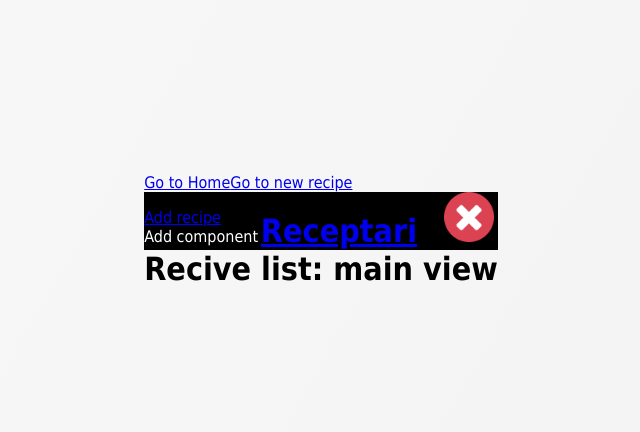
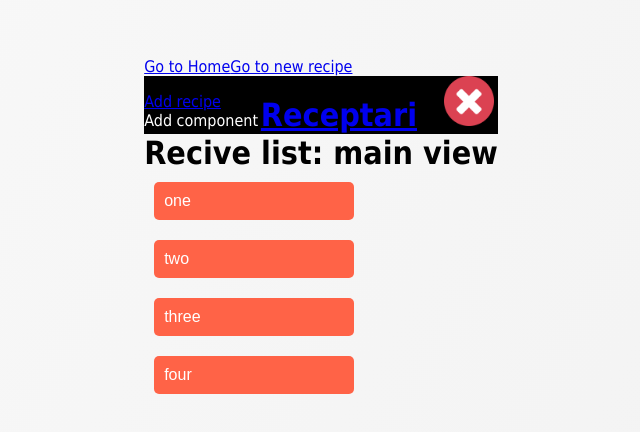
Before and after one commit to Menjaplom/Receptari, a Vue app: page / in a window 1280 px wide. Shown: the part 170-602 px from the top of the page, without its empty margins (319-959 px from the left). Built offline with nearby package versions, Linux system fonts and the light colour scheme.

Commit message:
WIP modifing draggable list example to sute my needs

```diff
--- /dev/null
+++ b/src/components/DraggableList.vue
@@ -0,0 +1,95 @@
+<script setup lang="ts">
+import { ref, computed } from 'vue'
+import type { Ref } from 'vue'
+/*const props = defineProps({
+  list: Array<string>
+})*/
+interface DragOver {
+  item: string
+  pos: number
+  dir: string
+}
+const nullDragOver: DragOver = { item: '', pos: -1, dir: 'up' }
+const items = ref(['one', 'two', 'three', 'four'])
+const over: Ref<DragOver> = ref(nullDragOver)
+const startLoc = ref(0)
+const dragging = ref(false)
+const dragFrom = ref({})
+
+function startDrag(item, e) {
+  startLoc.value = e.clientY
+  dragging.value = true
+  dragFrom.value = item
+  console.log(dragFrom)
+}
+
+function finishDrag(item, pos) {
+  items.value.splice(pos, 1)
+  items.value.splice(over.value.pos, 0, item)
+  over.value = nullDragOver
+}
+
+function onDragOver(item, pos, e) {
+  const dir = startLoc.value < e.clientY ? 'down' : 'up'
+  setTimeout(() => {
+    over.value = { item: item, pos: pos, dir: dir }
+  }, 50)
+}
+</script>
+
+<template>
+  <div class="list">
+    <TransitionGroup name="flip-list" tag="div">
+      <li
+        @dragover="(e) => onDragOver(item, i, e)"
+        @dragend="() => finishDrag(item, i)"
+        @dragstart="(e) => startDrag(item, e)"
+        v-for="(item, i) in items"
+        class="item"
+        :class="{
+          over: item === over.item && item !== dragFrom,
+          [over.dir]: item === over.item && item !== dragFrom
+        }"
+        draggable="true"
+        :key="item"
+      >
+        {{ item }}
+      </li>
+    </TransitionGroup>
+  </div>
+</template>
+
+<style>
+.list > div {
+  display: flex;
+  flex-direction: column;
+}
+
+.item {
+  width: 200px;
+  padding: 10px;
+  margin: 10px auto 10px 10px;
+  background: tomato;
+  color: white;
+  font-family: sans-serif;
+  border-radius: 5px;
+  display: inline-block;
+  /*   transition: opacity .3s ease-in-out; */
+}
+
+.flip-list-move {
+  transition: transform 0.2s;
+}
+
+.over {
+  opacity: 0.6;
+}
+
+.down {
+  transform: translateY(-20px);
+}
+
+.up {
+  transform: translateY(20px);
+}
+</style>
--- a/src/components/MediaCarrousel.vue
+++ b/src/components/MediaCarrousel.vue
@@ -17,23 +17,6 @@ function update_selected(new_sel: number) {
 }
 
 const video_supp = ['mp4', 'ogg', 'webm']
-
-function update_arrow(arrow: HTMLAnchorElement, next_slide: boolean) {
-  //let a = btn.parentElement;
-  arrow.href = ''
-
-  /*let dots = arrow.parentElement.children[3];
-        let a_href = a.href;
-        console.log(a_href);
-        [n_dots, curr_dot] = get_dot_state(dots);
-        let offset = next_slide ? 1 : -1;
-        let next = (Number(curr_dot) + offset) % n_dots;
-        if (next < 0) next += n_dots;
-        dots.children[next].classList.add('selected');
-        [slide, _] = a_href.split("-");
-        a.href = slide + '-' + next;
-        console.log(a.href);*/
-}
 </script>
 
 <template>
--- a/src/components/RecipeList.vue
+++ b/src/components/RecipeList.vue
@@ -1,3 +1,8 @@
+<script setup lang="ts">
+import DraggableList from './DraggableList.vue'
+</script>
+
 <template>
   <h1>Recive list: main view</h1>
+  <DraggableList />
 </template>
```
